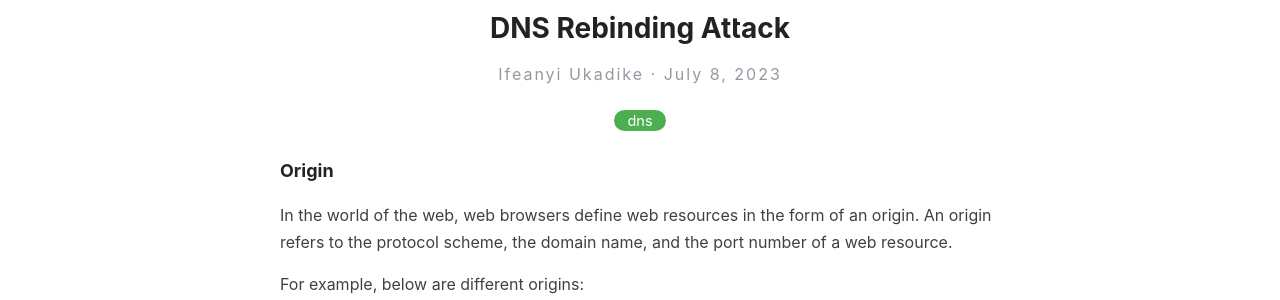
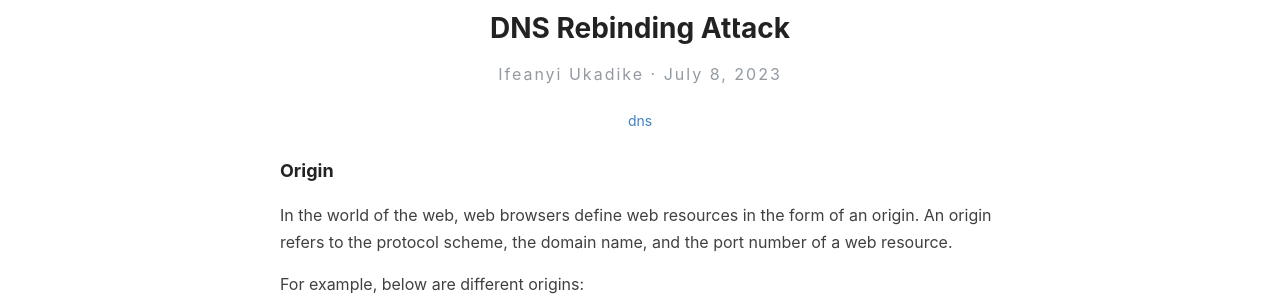
Before and after one commit to iukadike/blog, a Jekyll site: the page built from _posts/2023-07-08-dns-rebinding-attack.md, in a window 1280 px wide. Shown: the part 180-480 px from the top of the page. Built offline with Jekyll 4.4.1, drawn with Linux system fonts in a browser that asks for light colours; comment, search, counter and statistics services are not loaded.

```diff
--- a/assets/style.scss
+++ b/assets/style.scss
@@ -702,12 +702,12 @@ Modules - reusable parts of our design
 }
 
 .post-tags a {
-  font-size: 14.5px;
+  font-size: 14px;
   padding: 2px 13px;
   border: none;
-  background-color: #4CAF50;
-  border-radius: 50px;
-  color: #fff;
+  //background-color: #4CAF50;
+  //border-radius: 50px;
+  //color: #fff;
 }
 
 .pagination a, .pagination span {
```
